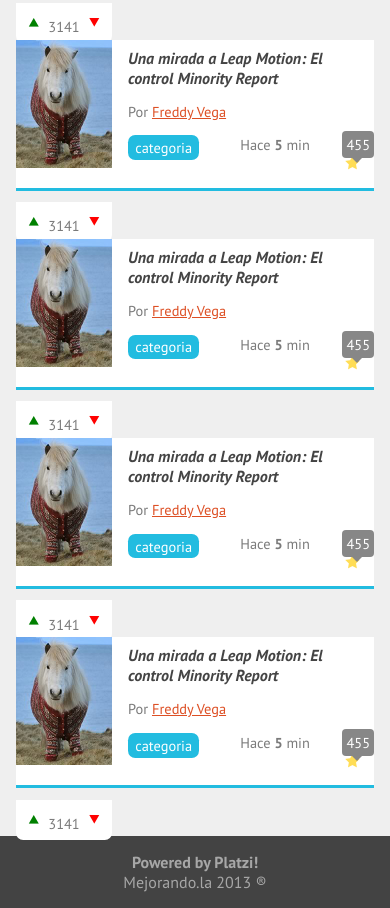
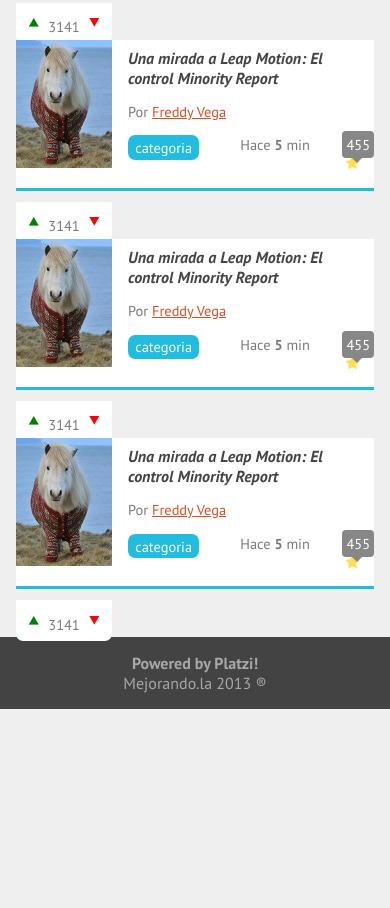
Before and after one commit to GrupoRivero/Puls3-America, a plain HTML site: page index.html in a window 390 px wide. Shown: the part 343-1251 px from the top of the page. After the commit the page ends 1052 px from the top, so only its background shows below. Drawn offline with Linux system fonts and the light colour scheme.

Commit message:
Mi primer responsive

```diff
--- a/index.html
+++ b/index.html
@@ -135,28 +135,6 @@
 				<a class="down" href="#"></a>
 			</p>
 		</article>
-		<article class="item">
-			<figure class="imagen_item">
-				<img src="imagen.jpg" />
-			</figure>
-			<h2 class="titulo_item">
-				<a href="#">Una mirada a Leap Motion: El control Minority Report</a>
-			</h2>
-			<p class="autor_item">
-				Por <a href="#">Freddy Vega</a>
-			</p>
-			<p class="datos_item">
-				<a class="tag_item" href="#">categoria</a>
-				<span class="fecha_item">Hace <strong>5</strong> min</span>
-				<a class="comentarios_item" href="#">455</a>
-				<a class="guardar_item" href="#"></a>
-			</p>
-			<p class="votacion">
-				<a class="up" href="#"></a>
-				3141
-				<a class="down" href="#"></a>
-			</p>
-		</article>
 	</section>
 	<footer>
 		<p><strong>Powered by Platzi!</strong></p>
--- a/responsive.css
+++ b/responsive.css
@@ -1,9 +1,10 @@
-@media screen and (min-width: 768px)
-{
+@media screen and (min-width: 768px){
 	body
 	{
+		border: 3px solid red;
 		margin: 0 auto;
 		max-width: 1200px;
+
 	}
 	#bienvenida
 	{
@@ -14,6 +15,7 @@
 		width: 25%;
 	}
 	#bienvenida h2
+
 	{
 		color: #434343;
 	}
@@ -22,13 +24,15 @@
 	{
 		text-align: center;
 	}
+
 	#bienvenida #mensaje_registro
 	{
 		font-size: 0.8em;
 	}
+
 	#bienvenida #registro
 	{
-		background: #22BCE0;
+		background: #22bcd0;
 		color: white;
 		display: block;
 		font-size: 1.2em;
@@ -37,5 +41,6 @@
 	#contenido
 	{
 		width: 70%;
+		border: 2px solid blue;
 	}
-}
+ }
```
